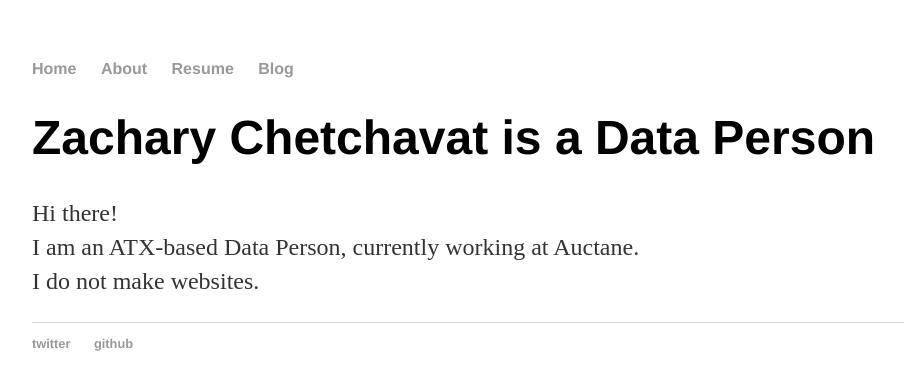
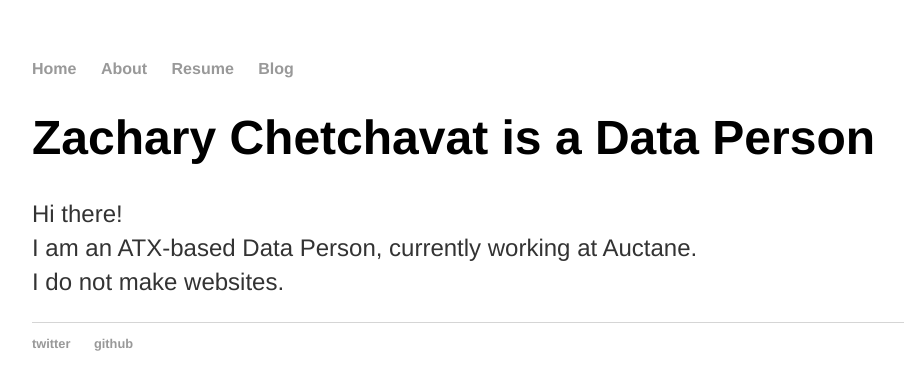
Before and after one commit to chetchavat/chetchavat.github.io, a Jekyll site: the page built from index.html, in a window 1280 px wide. Shown: the top 390 px of the page, without its empty margins (160-1064 px from the left). Built offline with Jekyll 4.4.1, drawn with Linux system fonts in a browser that asks for light colours.

Commit message:
what is a stylesheet

```diff
--- a/css/main.css
+++ b/css/main.css
@@ -26,6 +26,7 @@
 p {
   font-size: 1.5em;
   line-height: 1.4em;
+  font-family:'Helvetica', 'Arial', 'Sans-Serif';
   color: #333;
 }
 footer {
@@ -41,3 +42,14 @@
 ul.posts li {
   list-style: none;
 }
+
+ul.pages {
+  margin: 20px auto 40px;
+  font-size: 1.5em;
+  font-family:'Helvetica', 'Arial', 'Sans-Serif';
+}
+
+ul.pages li {
+  list-style: none;
+  font-family:'Helvetica', 'Arial', 'Sans-Serif';
+}
```
